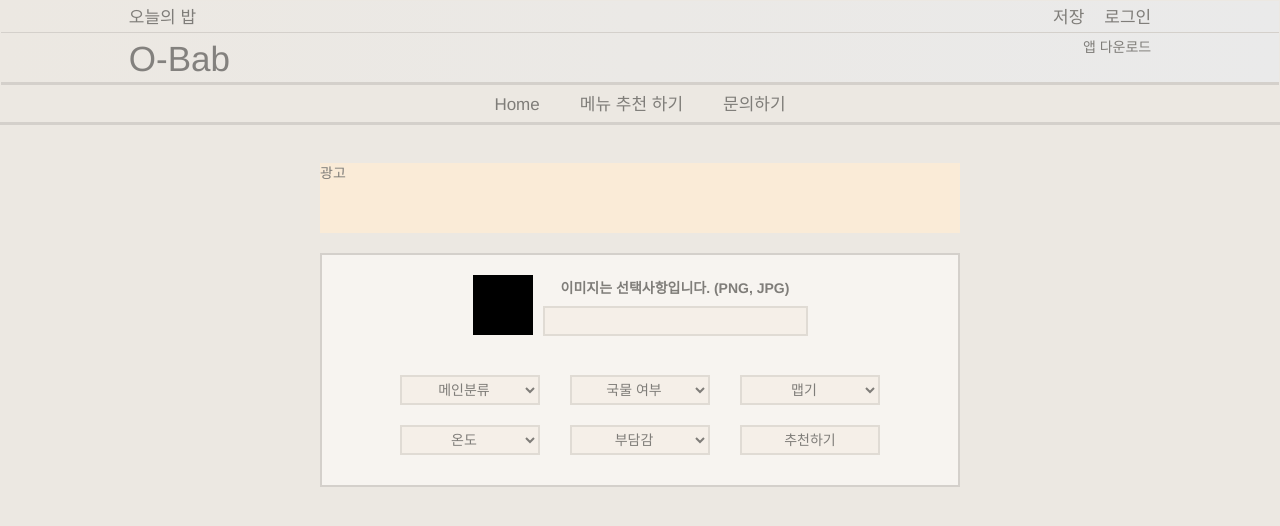
After one commit to jong-seoung/oneului_bab, a Django app: template oneului_bab/templates/content/recommend.html in a window 1280 px wide. The commit adds this page. Shown: the top 526 px of the page. Run offline with Django 4.2, Linux system fonts and the light colour scheme; the template is opened without the code that fills it, so the values that code supplies are empty; some libraries are stand-ins or nearby versions.

Commit message:
음식추천 페이지 기본 틀 및 내용 생성, 이미지 추가 기능 추가

```diff
--- a/oneului_bab/config/urls.py
+++ b/oneului_bab/config/urls.py
@@ -16,14 +16,15 @@ Including another URLconf
 from django.contrib import admin
 from django.urls import path
 # from user.views import Login
-from content.views import Main, Base
+from content.views import Main, Index, Recommend
 from django.conf.urls.static import static
 from django.conf import settings
 
 urlpatterns = [
     path('admin/', admin.site.urls),
     path('',Main.as_view()),
-    path('base/',Base.as_view()),
+    path('recommend/',Recommend.as_view()),
+    path('index/',Index.as_view()),
 ]
 
 urlpatterns += static(settings.STATIC_URL, document_root=settings.STATIC_ROOT)
--- a/oneului_bab/static/css/base_w.css
+++ b/oneului_bab/static/css/index.css
@@ -6,12 +6,22 @@ body{
     user-select:none
 }
 
+a{
+    color: #7f7d79;
+    text-decoration: none;
+}
+
+a:hover{
+    color: #3d3c3a;
+    text-decoration: none;
+}
+
 div{
     color: #7f7d79;;
 }
 
 .navbar{
-    height: 90px;           /* 추후 수정 */
+    height: 90px;
     display: flex;
     flex-direction: column;
     margin-bottom: 0px;
--- /dev/null
+++ b/oneului_bab/static/css/recommend.css
@@ -0,0 +1,84 @@
+.recommend_container{
+    margin-top: 20px;
+    width: 100%;
+    background-color: #f7f4f0;
+    border: solid 2px #D4D0CB;
+}
+
+.recommend_name_box{
+    display: flex;
+    flex-direction: row;
+    justify-content: center;
+}
+
+.recommend_name{
+    height: 30px;
+    width: 100%;
+    text-align: center;
+    background-color: #f5efe8;
+    border: solid 2px #e0dbd4;
+}
+
+.recommend_name:focus{
+    outline: none;
+}
+
+.recommend_list{
+    display: flex;
+    flex-direction: row;
+    justify-content: center;
+    flex-wrap: wrap;
+    padding: 0px 50px 20px;
+}
+
+.recommend_select{
+    width: 140px;
+    height: 30px;
+    margin: 10px 15px;
+    text-align: center  ;
+    background-color: #f5efe8;
+    border: solid 2px #e0dbd4;
+}
+
+.img_upload_box{
+    margin: 0px 50px;
+}
+
+.img_upload_text{
+    text-align: center;
+    margin: 3px 0px;
+}
+form li{
+    background:  #f5efe8;
+    border: solid 2px #e0dbd4;
+    display: flex;
+    justify-content: space-between;
+    margin-bottom: 10px;
+}
+form img{
+    height: 60px;
+    width: 60px;
+    object-fit: contain;
+    order: 1;
+}
+
+.img_upload_box{
+    display: flex;
+    flex-direction: row;
+    justify-content: center;
+    flex-wrap: wrap;
+    padding: 20px 70px;
+    margin: 0px;
+}
+
+.img_upload_area{
+    width: 60px;
+    height: 60px;
+    margin-right: 10px;
+    background-color: black;
+}
+
+.preview > ol{
+    margin-right: 10px;
+    padding: 0px;
+}
--- /dev/null
+++ b/oneului_bab/static/js/recommend.js
@@ -0,0 +1,61 @@
+var input = document.querySelector('#image_uploads');
+var preview = document.querySelector('.preview');
+
+input.style.opacity = 0;
+input.style.height = 0;
+
+input.addEventListener('change', updateImageDisplay);
+
+function updateImageDisplay() {
+    while(preview.firstChild) {
+        preview.removeChild(preview.firstChild);
+    }
+
+    const curFiles = input.files;
+    if(curFiles.length === 0) {
+        const para = document.createElement('p');
+        para.textContent = '';
+        preview.appendChild(para);
+    } else {
+        const list = document.createElement('ol');
+        preview.appendChild(list);
+
+        for(const file of curFiles) {
+        const listItem = document.createElement('li');
+            if(validFileType(file)) {
+                const image = document.createElement('img');
+                image.src = URL.createObjectURL(file);
+
+                listItem.appendChild(image);
+            }
+        list.appendChild(listItem);
+        }
+    }
+}
+
+const fileTypes = [
+    "image/apng",
+    "image/bmp",
+    "image/gif",
+    "image/jpeg",
+    "image/pjpeg",
+    "image/png",
+    "image/svg+xml",
+    "image/tiff",
+    "image/webp",
+    "image/x-icon"
+    ];
+
+function validFileType(file) {
+    return fileTypes.includes(file.type);
+}
+
+function returnFileSize(number) {
+    if(number < 1024) {
+        return number + 'bytes';
+    } else if(number >= 1024 && number < 1048576) {
+        return (number/1024).toFixed(1) + 'KB';
+    } else if(number >= 1048576) {
+        return (number/1048576).toFixed(1) + 'MB';
+    }
+}
--- /dev/null
+++ b/oneului_bab/templates/content/recommend.html
@@ -0,0 +1,64 @@
+{% extends 'index.html' %}
+{% load static %}
+
+{% block css %}
+<link rel="stylesheet" href="{% static 'css/recommend.css' %}">
+{% endblock css %}
+
+{% block content %}
+<div class="recommend_container">
+    <div>
+    <form class="img_upload_box" method="post" enctype="multipart/form-data">
+        <div class="preview">
+            <p class="img_upload_area"></p>
+        </div>
+        <div>
+            <div>
+                <input type="file" id="image_uploads" name="image_uploads" accept=".jpg, .jpeg, .png" multiple>
+                <p class="img_upload_text"><label for="image_uploads">이미지는 선택사항입니다. (PNG, JPG)</label></p>
+            </div>
+            <div class="recommend_name_box">
+                <input class="recommend_name" type="text">
+            </div>
+        </div>
+    </form>
+    </div>
+    <div class="recommend_list">
+        <select class="recommend_select" name="main">
+            <option value="">메인분류</option>
+            <option value="밥">밥</option>
+            <option value="빵">빵</option>
+            <option value="면">면</option>
+        </select>
+        <select class="recommend_select" name="soup">
+            <option value="">국물 여부</option>
+            <option value="국물 많이">국물 많이</option>
+            <option value="국물 조금">국물 조금</option>
+            <option value="국물 없음">국물 없음</option>
+        </select>
+        <select class="recommend_select" name="Spicy">
+            <option value="">맵기</option>
+            <option value="매움">매움</option>
+            <option value="보통">보통</option>
+            <option value="순함">순함</option>
+        </select>
+        <select class="recommend_select" name="temperature">
+            <option value="">온도</option>
+            <option value="차가움">차가움</option>
+            <option value="뜨거움">뜨거움</option>
+        </select>
+        <select class="recommend_select" name="weight">
+            <option value="">부담감</option>
+            <option value="Light">가볍게 먹기좋음</option>
+            <option value="Heavy">든든하게 먹기좋음</option>
+        </select>
+        <button class="recommend_select">
+            추천하기
+        </button>
+    </div>
+</div>
+{% endblock content %}
+
+{% block javascript %}
+<script src="{% static 'js/recommend.js' %}"></script>
+{% endblock javascript %}
--- a/oneului_bab/templates/base.html
+++ b/oneului_bab/templates/index.html
@@ -4,7 +4,7 @@
     <head>
         <!-- 페이지 별 타이틀 공간 -->
         {% block title %}
-        <title>Django-Tutorial</title>
+        <title>오늘의 밥</title>
         {% endblock title %}
 
         <!-- 페이지 별 스크립트 공간 -->
@@ -15,12 +15,11 @@
         {% block meta %}
         {% endblock meta %}
 
-        <!-- 페이지 별 Css 공간 -->
+        <!-- 페이지 별 CSS 공간 -->
         {% block css %}
         {% endblock css %}
-
         <link rel="stylesheet" href="https://maxcdn.bootstrapcdn.com/bootstrap/3.3.2/css/bootstrap.min.css">
-        <link rel="stylesheet" href="{% static 'css/base_w.css' %}">
+        <link rel="stylesheet" href="{% static 'css/index.css' %}">
     </head>
     <body>
         {% block nav %}
@@ -42,27 +41,29 @@
                         <div class="navbar_log_name">O-Bab</div>
                     </div>
                     <div class="navbar_detail_col">
-                        <div class="navbar_detail_col_text" onclick="fnIconCreate()">바탕화면에 추가</div>
-                        <div class="navbar_detail_col_text">북마크에 추가</div>
+                        <div class="navbar_detail_col_text">앱 다운로드</div>
                     </div>
                 </div>
             </div>
         </nav>
         <div class="navbar_category">
-            <div class="category_text">Home</div>
-            <div class="category_text">메뉴 추천 하기</div>
-            <div class="category_text">문의하기</div>
+            <div class="category_text"><a href="/">Home</a></div>
+            <div class="category_text"><a href="/recommend">메뉴 추천 하기</a></div>
+            <div class="category_text"><a href="/">문의하기</a></div>
         </div>
         {% endblock nav %}
 
         <div class="Ad">
             <div class="Ad_box">광고</div>
         </div>
+
         <div class="main_container">
-
         {% block content %}
         {% endblock content %}
         </div>
-        <script src="static/js/base.js"></script>
+
+        <!-- 페이지 별 자바스크립트 공간 -->
+        {% block javascript %}
+        {% endblock javascript %}
     </body>
 </html>
```
Also changed, not shown: other parts of oneului_bab/static/css/index.css (+0 -73 lines), oneului_bab/content/views.py (+8 -3 lines), oneului_bab/static/css/main.css (added, +75 -0 lines), oneului_bab/static/js/main.js (renamed from oneului_bab/static/js/base.js, +1 -16 lines), oneului_bab/templates/content/main.html (renamed from oneului_bab/templates/content/index.html, +10 -1 lines).
